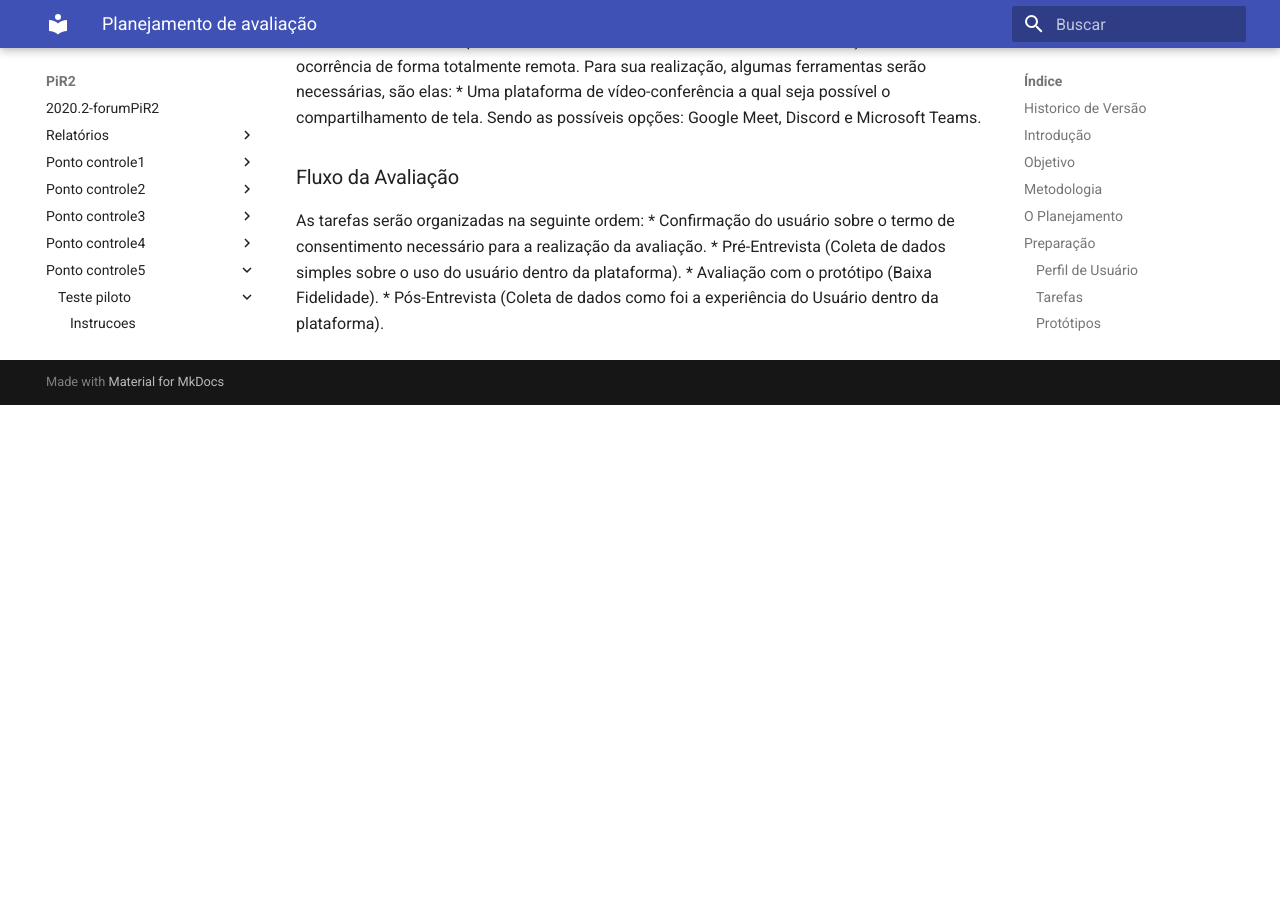
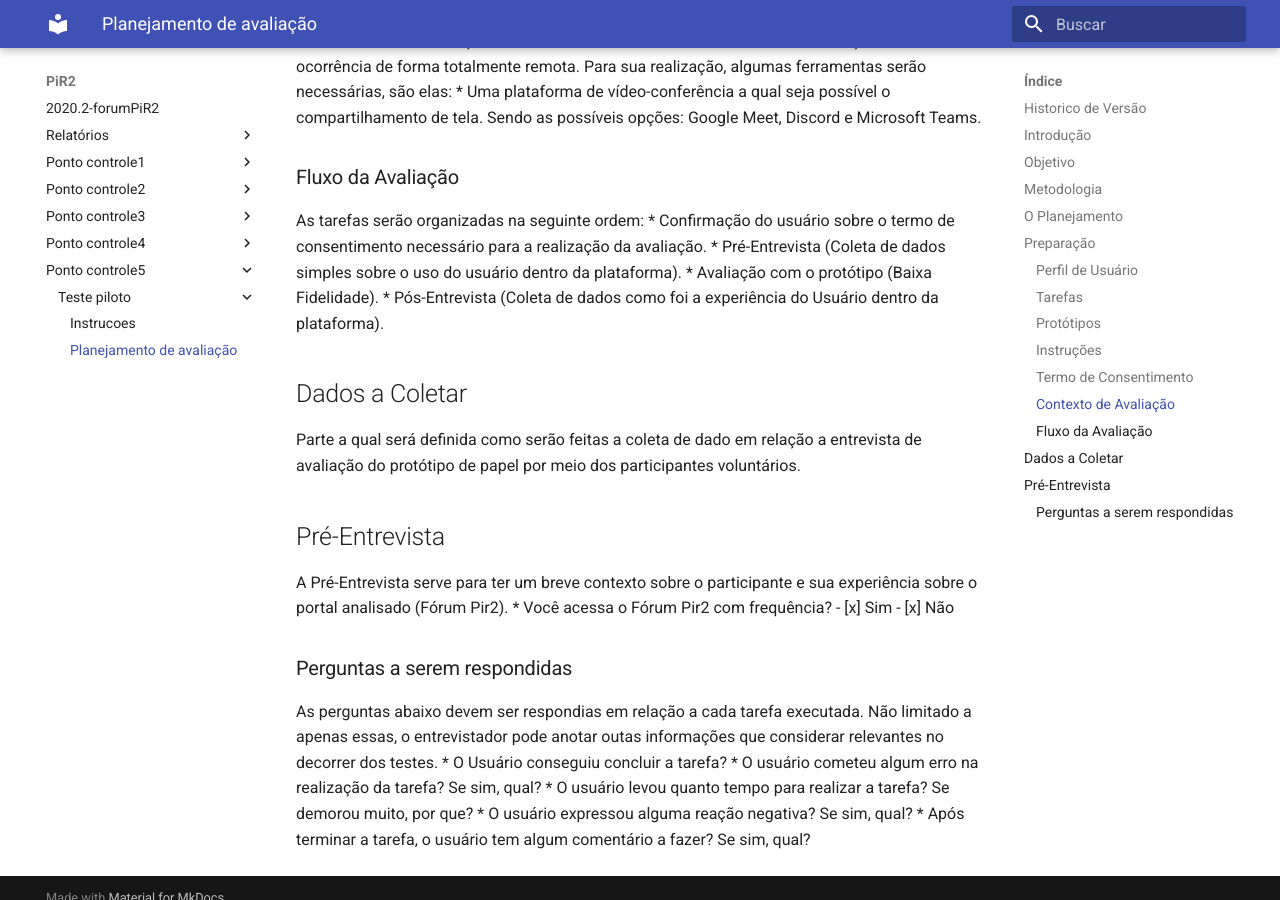
Before and after one commit to liversonp/2020.2-forumPiR2, an MkDocs documentation site: the page built from docs/ponto_controle5/teste_piloto/planejamento_da_avaliacao.md, in a window 1280 px wide and 900 px high, scrolled down 2887 px. Built offline with MkDocs 1.6.1 and Material for MkDocs 9.7.7, drawn with Linux system fonts in a browser that asks for light colours; before the commit the page ends 3292 px from its top, so only the background shows below that.

Commit message:
Adição inicial de coleta de dados
Co-authored-by: liversonp <liverson.p@gmail.com>

```diff
--- a/docs/ponto_controle5/teste_piloto/planejamento_da_avaliacao.md
+++ b/docs/ponto_controle5/teste_piloto/planejamento_da_avaliacao.md
@@ -85,3 +85,19 @@
 * Pré-Entrevista (Coleta de dados simples sobre o uso do usuário dentro da plataforma).
 * Avaliação com o protótipo (Baixa Fidelidade).
 * Pós-Entrevista (Coleta de dados como foi a experiência do Usuário dentro da plataforma).
+
+## Dados a Coletar
+Parte a qual será definida como serão feitas a coleta de dado em relação a entrevista de avaliação do protótipo de papel por meio dos participantes voluntários.
+
+## Pré-Entrevista
+A Pré-Entrevista serve para ter um breve contexto sobre o participante e sua experiência sobre o portal analisado (Fórum Pir2).
+* Você acessa o Fórum Pir2 com frequência?
+- [x] Sim
+- [x] Não
+### Perguntas a serem respondidas
+As perguntas abaixo devem ser respondias em relação a cada tarefa executada. Não limitado a apenas essas, o entrevistador pode anotar outas informações que considerar relevantes no decorrer dos testes.
+* O Usuário conseguiu concluir a tarefa?
+* O usuário cometeu algum erro na realização da tarefa? Se sim, qual?
+* O usuário levou quanto tempo para realizar a tarefa? Se demorou muito, por que?
+* O usuário expressou alguma reação negativa? Se sim, qual?
+* Após terminar a tarefa, o usuário tem algum comentário a fazer? Se sim, qual?
```
